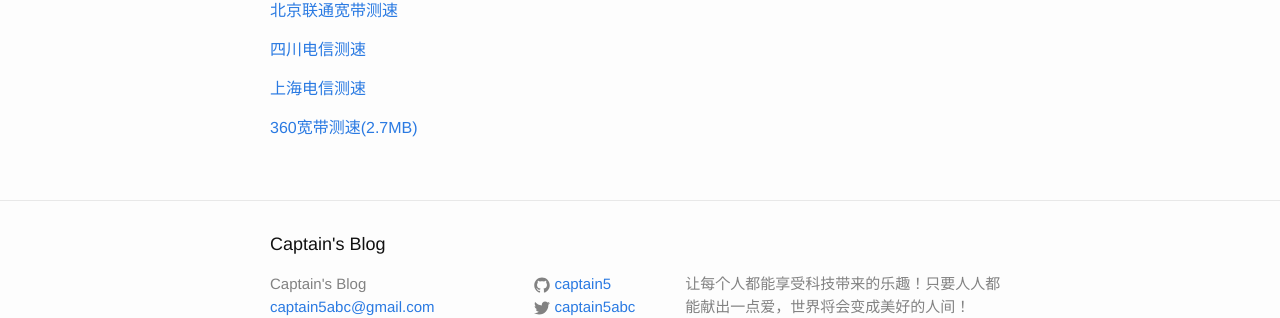
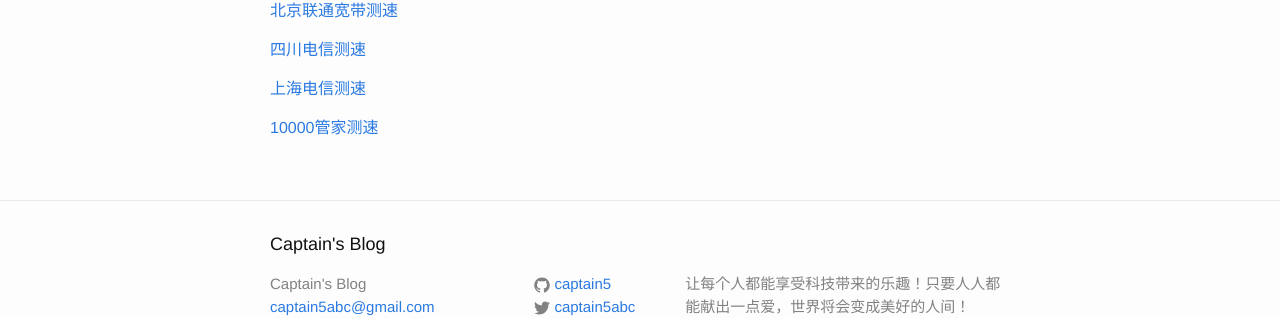
Before and after one commit to captain5/captain5.github.io, a Jekyll site: the page built from mi.md, in a window 1280 px wide. Shown: the part 321-639 px from the top of the page. Built offline with Jekyll 4.4.1, drawn with Linux system fonts in a browser that asks for light colours.

Commit message:
Update mi.md

```diff
--- a/mi.md
+++ b/mi.md
@@ -15,4 +15,4 @@
 
 [上海电信测速](http://sh.189.cn/support/netreport/)
 
-[360宽带测速(2.7MB)](https://pan.baidu.com/s/1pJZdbR1)
+[10000管家测速](http://bj.swok.cn/)
```
